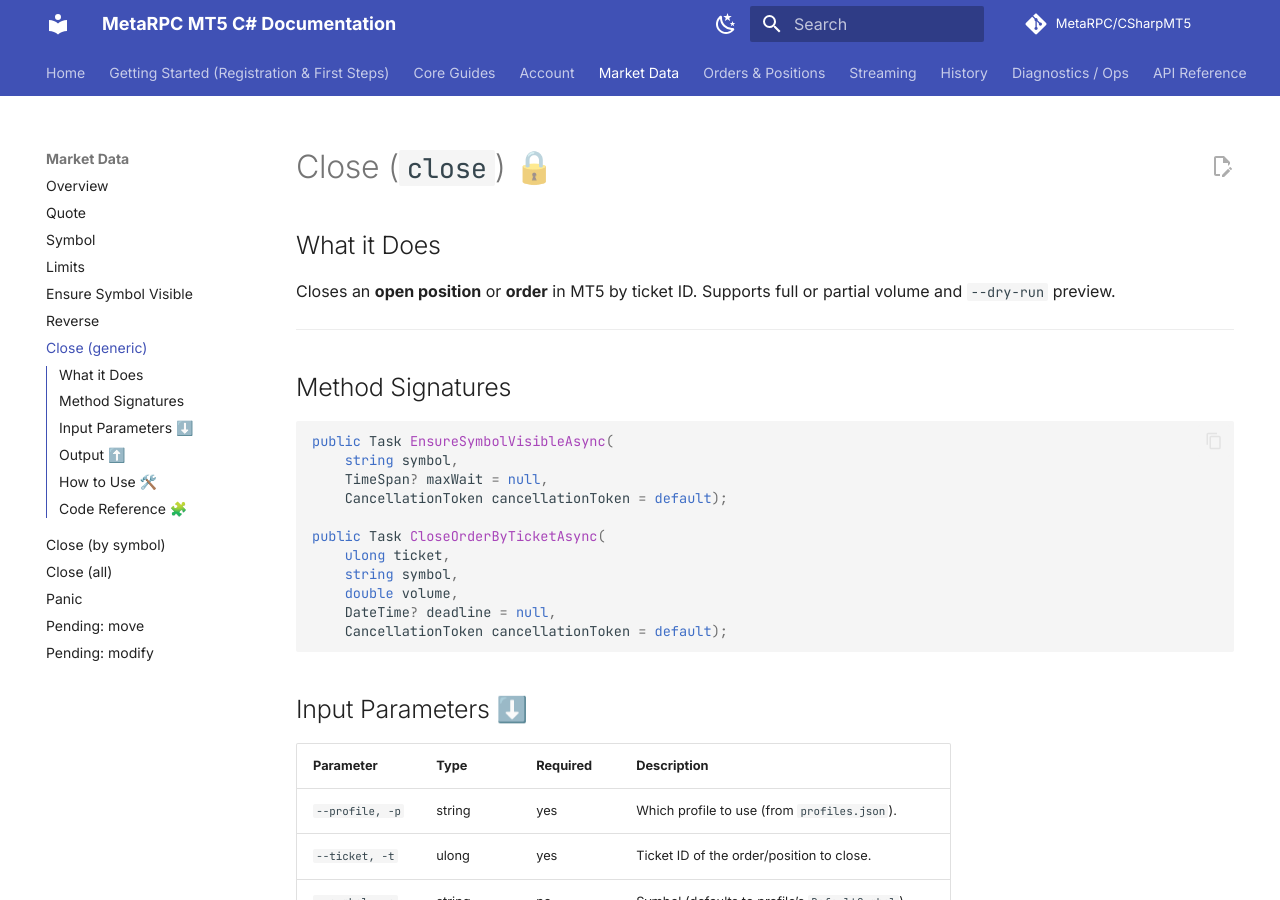
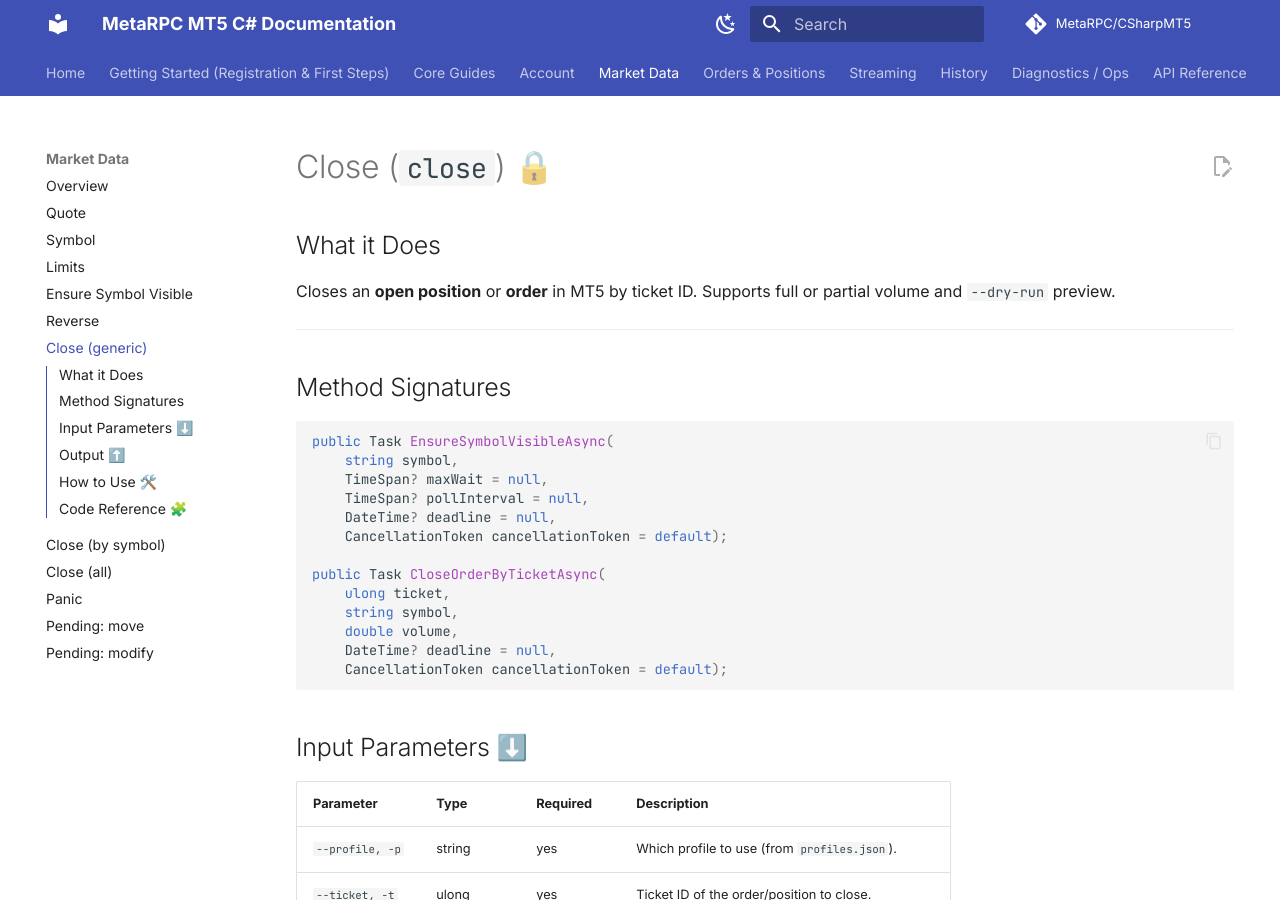
Before and after one commit to MetaRPC/CSharpMT5, an MkDocs documentation site: the page built from docs/Market_Data/Close.md, in a window 1280 px wide and 900 px high. Built offline with MkDocs 1.6.1 and Material for MkDocs 9.7.7, drawn with Linux system fonts in a browser that asks for light colours; comment, search, counter and statistics services are not loaded.

Commit message:
Update Close.md

```diff
--- a/docs/Market_Data/Close.md
+++ b/docs/Market_Data/Close.md
@@ -11,6 +11,8 @@ Closes an **open position** or **order** in MT5 by ticket ID. Supports full or p
 public Task EnsureSymbolVisibleAsync(
     string symbol,
     TimeSpan? maxWait = null,
+    TimeSpan? pollInterval = null,
+    DateTime? deadline = null,
     CancellationToken cancellationToken = default);
 
 public Task CloseOrderByTicketAsync(
```
